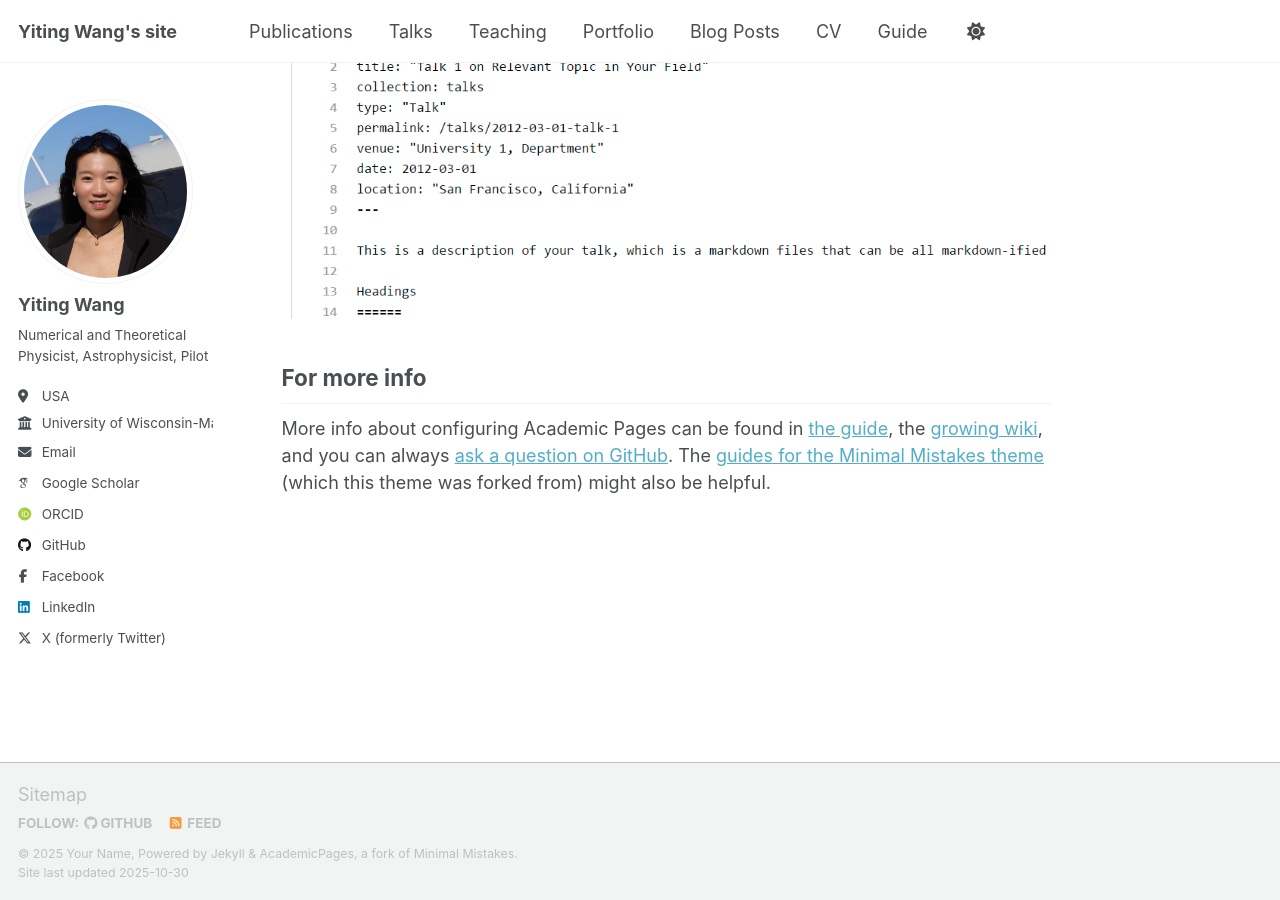
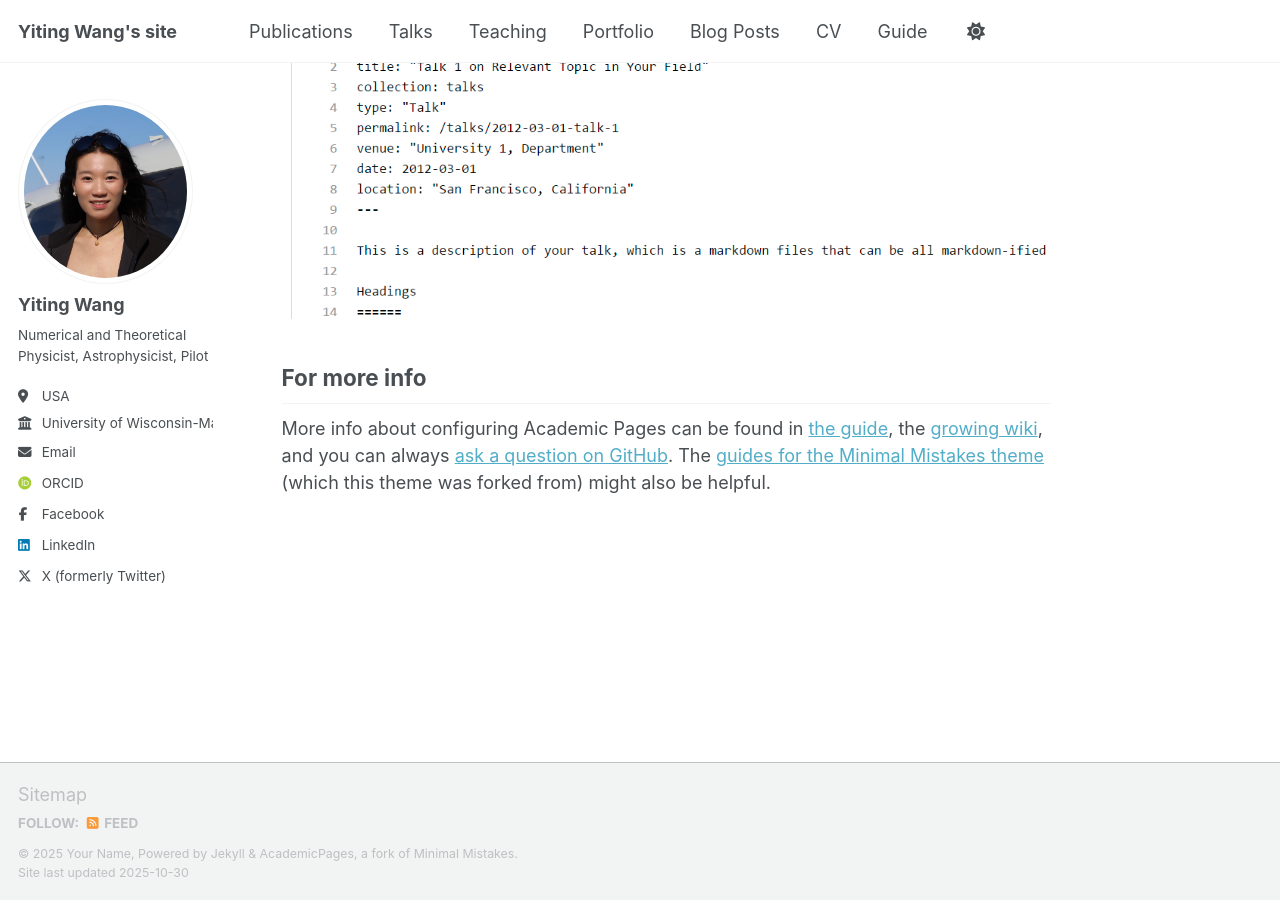
Before and after one commit to OdileYTWang/OdileYTWang.github.io, a Jekyll site: the page built from _pages/about.md, in a window 1280 px wide and 900 px high, scrolled down 2880 px. Built offline with Jekyll 4.4.1, drawn with Linux system fonts in a browser that asks for light colours; some web fonts are replaced; a script that is not in the unit is left out.

Commit message:
Remove URLs and placeholders from _config.yml
Updated _config.yml to remove URLs and placeholders for academic profiles.

```diff
--- a/_config.yml
+++ b/_config.yml
@@ -35,7 +35,7 @@ author:
   # Academic websites
   academia         : # URL
   arxiv            : # URL - Update with the correct link to your profile
-  googlescholar    : "https://scholar.google.com/citations?user=PS_CX0AAAAAJ"
+  googlescholar    : # "https://scholar.google.com/citations?user=PS_CX0AAAAAJ"
   inspire-hep      : # URL
   impactstory      : # URL
   orcid            : "https://orcid.org/0000-0002-3143-4552"
@@ -48,7 +48,7 @@ author:
   bitbucket        : # Username - Update with your username on the site
   codepen          : # Username
   dribbble         : # Username
-  github           : "academicpages"
+  github           : # "academicpages"
   kaggle           : # Username
   stackoverflow    : # User number or user number and name (i.e., use "1" or "1/jeff-atwood")
 
```
